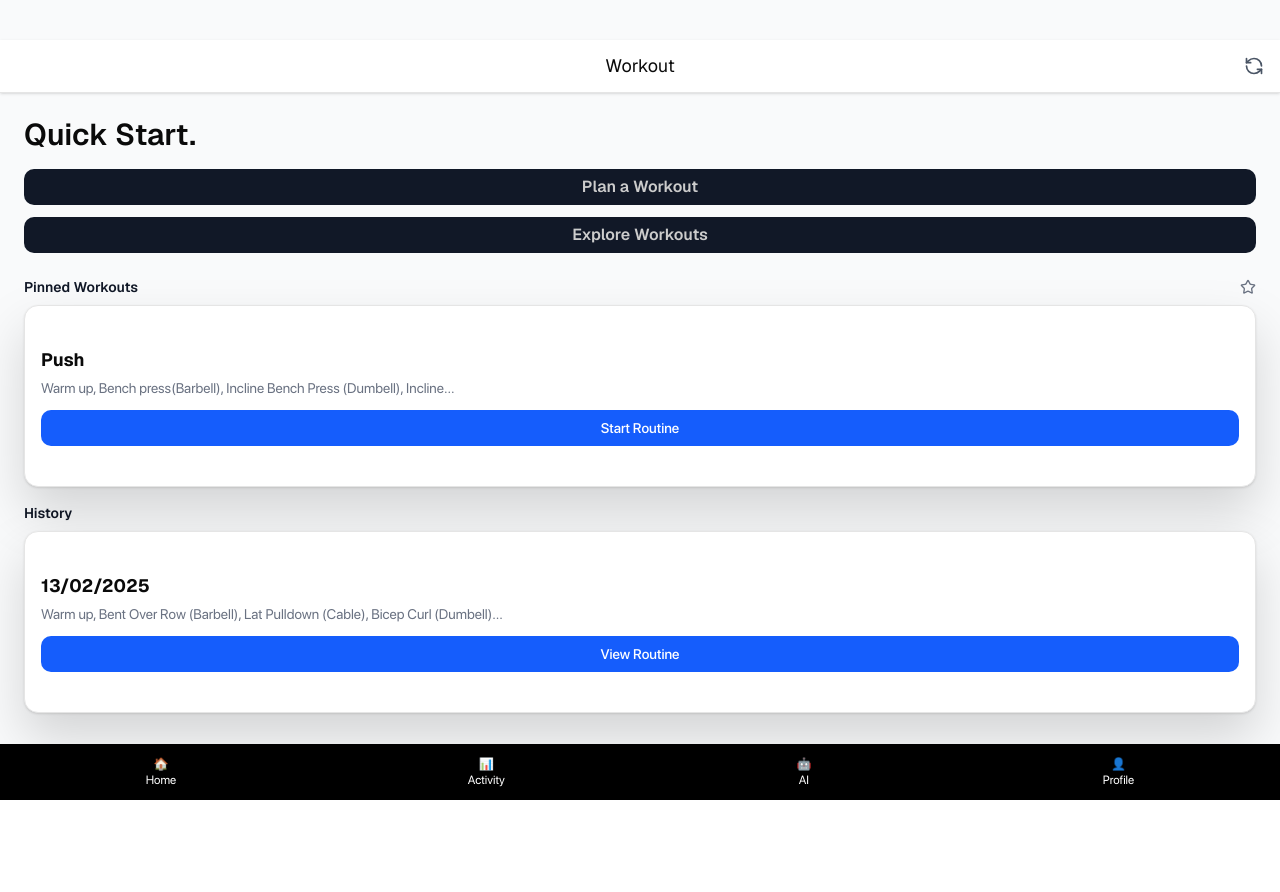
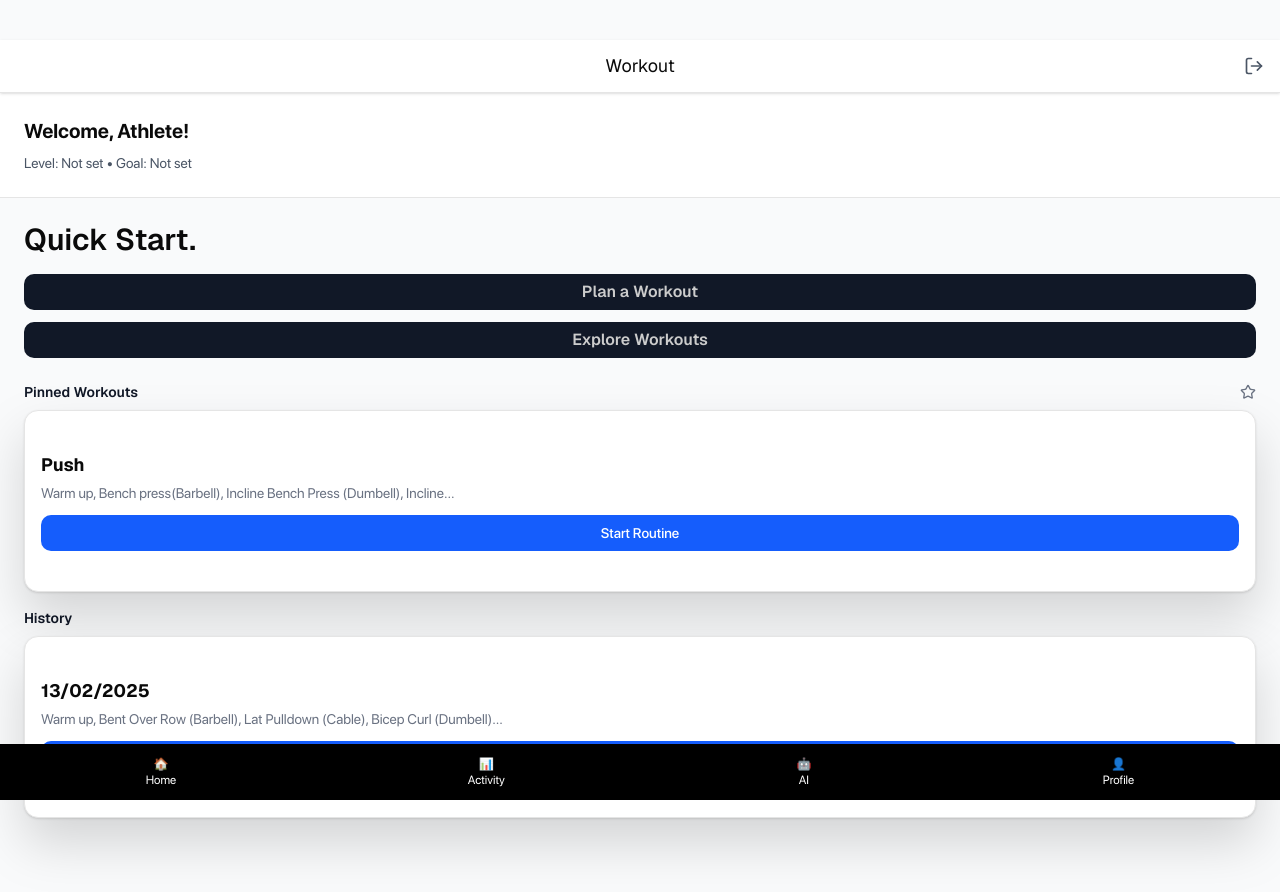
Before and after one commit to Manasbits/curl-ai, a Next.js app: page /main/home in a window 1280 px wide. Shown: the top 892 px of the page. Before the commit the page ends 800 px from the top, so only its background shows below. Built offline with nearby package versions, Linux system fonts and the light colour scheme; no server answers; the database is empty; sample sign-in values are in the browser's storage.

Commit message:
Routing Done

```diff
--- a/src/app/main/home/page.tsx
+++ b/src/app/main/home/page.tsx
@@ -1,10 +1,38 @@
 'use client'
-import { useState } from 'react';
-import { RefreshCcw, Star } from 'lucide-react';
+import { useState, useEffect } from 'react';
+import { LogOut, Star } from 'lucide-react';
+import { auth, signOut } from '@/lib/firebase';
+import { getUserProfile, type UserProfile } from '@/lib/firestore';
+import { useRouter } from 'next/navigation';
 import { Button } from '@/components/ui/button';
 import { Card, CardContent } from '@/components/ui/card';
 
 export default function WorkoutPage() {
+  const [userProfile, setUserProfile] = useState<UserProfile | null>(null);
+  const [loading, setLoading] = useState(true);
+  const router = useRouter();
+
+  const handleLogout = async () => {
+    try {
+      await signOut();
+      router.push('/');
+    } catch (error) {
+      console.error('Error logging out:', error);
+    }
+  };
+
+  useEffect(() => {
+    const unsubscribe = auth.onAuthStateChanged(async (user) => {
+      if (user) {
+        const profile = await getUserProfile(user.uid);
+        setUserProfile(profile);
+        setLoading(false);
+      }
+    });
+
+    return () => unsubscribe();
+  }, []);
+
   const [pinnedWorkouts] = useState([
     {
       title: 'Push',
@@ -26,7 +54,28 @@ export default function WorkoutPage() {
         <h1 className="absolute left-1/2 transform -translate-x-1/2 text-lg font-sans font-regular">
           Workout
         </h1>
-      <RefreshCcw className="ml-auto w-5 h-5 text-gray-600" />
+        <button
+          onClick={handleLogout}
+          className="ml-auto flex items-center gap-2 text-gray-600 hover:text-gray-800"
+        >
+          <LogOut className="w-5 h-5" />
+        </button>
+      </div>
+
+      {loading ? (
+        <div className="p-6 text-center">Loading...</div>
+      ) : (
+        <div className="flex-1">
+          {/* User Profile Summary */}
+          <div className="p-6 bg-white border-b">
+            <h2 className="text-xl font-semibold">Welcome, {userProfile?.name || 'Athlete'}!</h2>
+            <p className="text-sm text-gray-600 mt-2">
+              Level: {userProfile?.experience_level || 'Not set'} •
+              Goal: {userProfile?.goal || 'Not set'}
+            </p>
+            {userProfile?.streak_days ? (
+              <p className="text-sm text-green-600 mt-1">🔥 {userProfile.streak_days} day streak!</p>
+            ) : null}
           </div>
 
           {/* Quick Start Section */}
@@ -58,15 +107,13 @@ export default function WorkoutPage() {
               ))}
             </div>
 
-
-
             {/* History */}
             <div>
               <div className="flex items-center mb-2">
                 <span className="text-sm font-sans font-semibold text-[#111827]">History</span>
               </div>
               {history.map((item, index) => (
-            <Card key={index} className="mb-4 mb-4 shadow-sm drop-shadow-2xl ">
+                <Card key={index} className="mb-4 shadow-sm drop-shadow-2xl">
                   <CardContent className="p-4">
                     <h3 className="text-lg mb-1 font-sans font-bold">{item.date}</h3>
                     <p className="text-sm text-gray-500 mb-3 line-clamp-1">{item.description}</p>
@@ -76,6 +123,8 @@ export default function WorkoutPage() {
               ))}
             </div>
           </div>
+        </div>
+      )}
 
       {/* Bottom Navigation Bar */}
       <nav className="fixed bottom-0 left-0 right-0 bg-black text-white flex justify-around py-3">
--- /dev/null
+++ b/src/app/main/layout.tsx
@@ -0,0 +1,29 @@
+'use client';
+
+import { useEffect } from 'react';
+import { useRouter } from 'next/navigation';
+import { auth } from '@/lib/firebase';
+
+export default function MainLayout({
+  children,
+}: {
+  children: React.ReactNode;
+}) {
+  const router = useRouter();
+
+  useEffect(() => {
+    const unsubscribe = auth.onAuthStateChanged((user) => {
+      if (!user) {
+        router.push('/');
+      }
+    });
+
+    return () => unsubscribe();
+  }, [router]);
+
+  return (
+    <div className="min-h-screen bg-gray-50">
+      {children}
+    </div>
+  );
+}
--- a/src/app/page.tsx
+++ b/src/app/page.tsx
@@ -3,9 +3,26 @@ import { useState } from 'react';
 import { Input } from '@/components/ui/input';
 import { Button } from '@/components/ui/button';
 import ProviderIcon from '@/components/ui/provider-icon';
-import { signInWithEmail, signInWithGoogle, signUpWithEmail } from '@/lib/firebase';
+import { signInWithEmail, signInWithGoogle, signUpWithEmail, auth } from '@/lib/firebase';
+import { initializeUserInFirestore } from '@/lib/firestore';
+import { useRouter } from 'next/navigation';
+import { useEffect } from 'react';
 
 export default function SignInPage() {
+  const router = useRouter();
+
+  useEffect(() => {
+    const unsubscribe = auth.onAuthStateChanged(async (user) => {
+      if (user) {
+        // Initialize user data in Firestore
+        await initializeUserInFirestore(user);
+        // Redirect to home page
+        router.push('/main/home');
+      }
+    });
+
+    return () => unsubscribe();
+  }, [router]);
   const [email, setEmail] = useState('');
   // password is optional for initial sign-in (magic link / passwordless flow)
   const [password] = useState('');
--- a/src/lib/firebase.ts
+++ b/src/lib/firebase.ts
@@ -19,7 +19,7 @@ const firebaseConfig = {
 
 console.log('Firebase Config (client):', firebaseConfig);
 
-const app = !getApps().length ? initializeApp(firebaseConfig) : getApp();
+export const app = !getApps().length ? initializeApp(firebaseConfig) : getApp();
 const auth = getAuth(app);
 const googleProvider = new GoogleAuthProvider();
 
--- /dev/null
+++ b/src/lib/firestore.ts
@@ -0,0 +1,65 @@
+import { getFirestore, doc, setDoc, getDoc } from 'firebase/firestore';
+import { User } from 'firebase/auth';
+import { app } from './firebase';
+
+const db = getFirestore(app);
+
+export interface UserProfile {
+  userId: string;
+  name: string;
+  email: string;
+  profile_pic_url: string;
+  height_cm: number;
+  weight_kg: number;
+  goal: 'muscle_gain' | 'fat_loss' | 'endurance';
+  experience_level: 'beginner' | 'intermediate' | 'advanced';
+  streak_days: number;
+  last_workout_date: Date | null;
+  last_1rm: Record<string, number>;
+}
+
+export async function initializeUserInFirestore(user: User) {
+  const userDocRef = doc(db, 'users', user.uid);
+
+  // Check if user document already exists
+  const userDoc = await getDoc(userDocRef);
+  if (userDoc.exists()) {
+    return;
+  }
+
+  // Create initial user profile
+  const initialUserData: UserProfile = {
+    userId: user.uid,
+    name: user.displayName || '',
+    email: user.email || '',
+    profile_pic_url: user.photoURL || '',
+    height_cm: 0,
+    weight_kg: 0,
+    goal: 'muscle_gain',
+    experience_level: 'beginner',
+    streak_days: 0,
+    last_workout_date: null,
+    last_1rm: {}
+  };
+
+  // Create collections and initial documents
+  await Promise.all([
+    // Create user profile
+    setDoc(userDocRef, initialUserData),
+
+    // Initialize progress history with empty document
+    setDoc(doc(db, 'progress_history', user.uid), {
+      entries: []
+    }),
+
+    // Initialize custom exercises collection
+    setDoc(doc(db, `users/${user.uid}/custom_exercises`, 'info'), {
+      count: 0
+    })
+  ]);
+}
+
+export async function getUserProfile(userId: string): Promise<UserProfile | null> {
+  const userDoc = await getDoc(doc(db, 'users', userId));
+  return userDoc.exists() ? userDoc.data() as UserProfile : null;
+}
```
Lines whose indentation alone changed are shown as unchanged.
